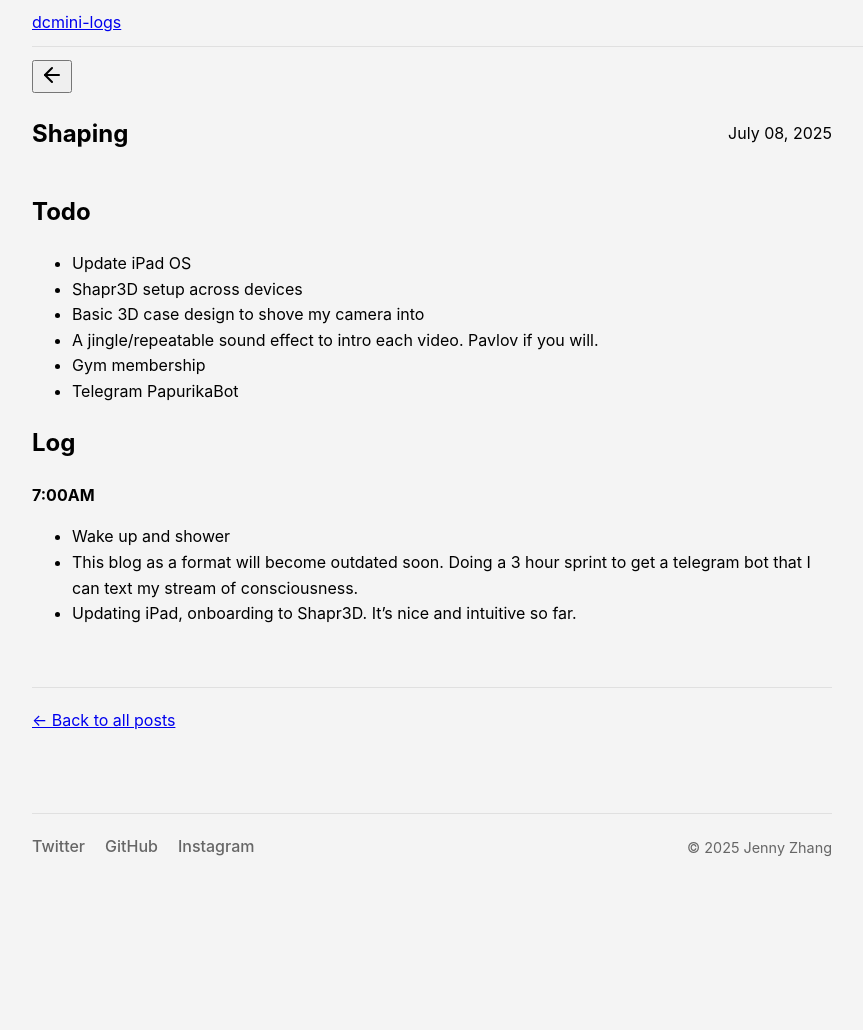
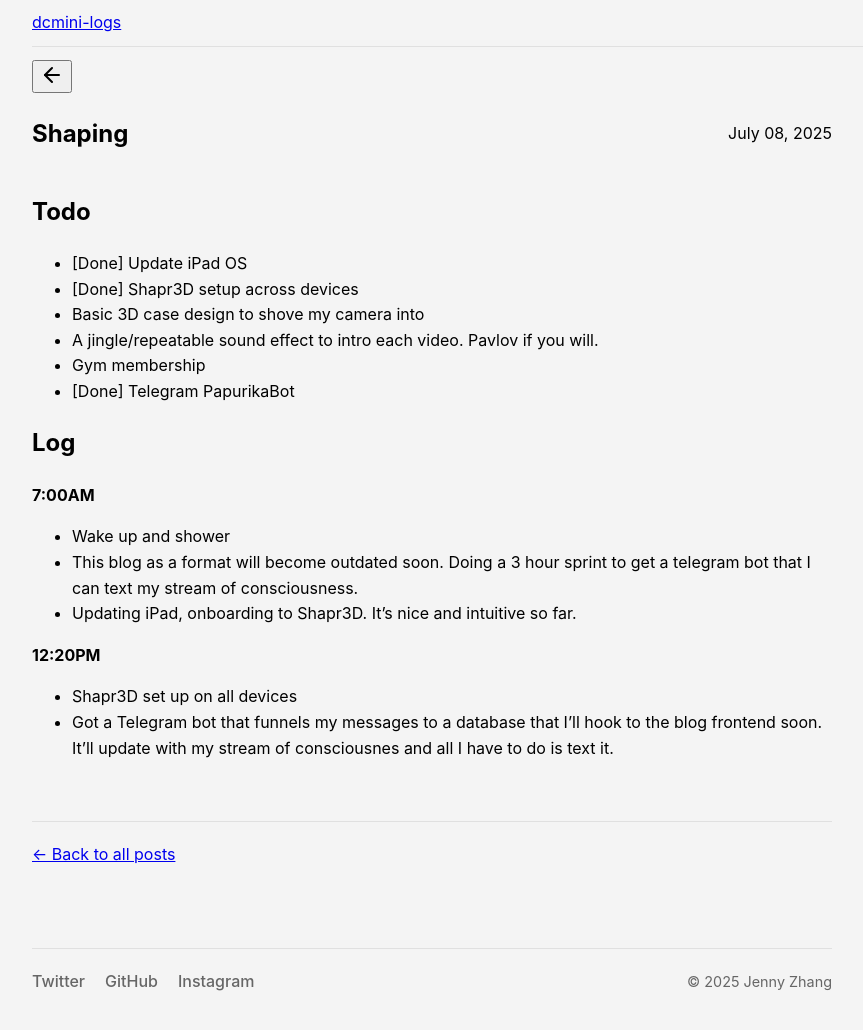
Before and after one commit to cowjuh/dcmini-logs, a Jekyll site: the page built from _posts/2025-07-08-Shaping.md, in a window 1280 px wide and 1034 px high. Shown: the top 1030 px of the window, without its empty margins (208-1071 px from the left). Built offline with Jekyll 4.4.1, drawn with Linux system fonts in a browser that asks for light colours.

Commit message:
logs update

```diff
--- a/_posts/2025-07-08-Shaping.md
+++ b/_posts/2025-07-08-Shaping.md
@@ -6,12 +6,12 @@ excerpt: "wip"
 ---
 
 ## Todo
-- Update iPad OS
-- Shapr3D setup across devices
+- [Done] Update iPad OS
+- [Done] Shapr3D setup across devices
 - Basic 3D case design to shove my camera into
 - A jingle/repeatable sound effect to intro each video. Pavlov if you will.
 - Gym membership
-- Telegram PapurikaBot
+- [Done] Telegram PapurikaBot
 
 ## Log
 
@@ -19,3 +19,7 @@ excerpt: "wip"
 - Wake up and shower
 - This blog as a format will become outdated soon. Doing a 3 hour sprint to get a telegram bot that I can text my stream of consciousness.
 - Updating iPad, onboarding to Shapr3D. It's nice and intuitive so far.
+
+**12:20PM**
+- Shapr3D set up on all devices
+- Got a Telegram bot that funnels my messages to a database that I'll hook to the blog frontend soon. It'll update with my stream of consciousnes and all I have to do is text it.
```
